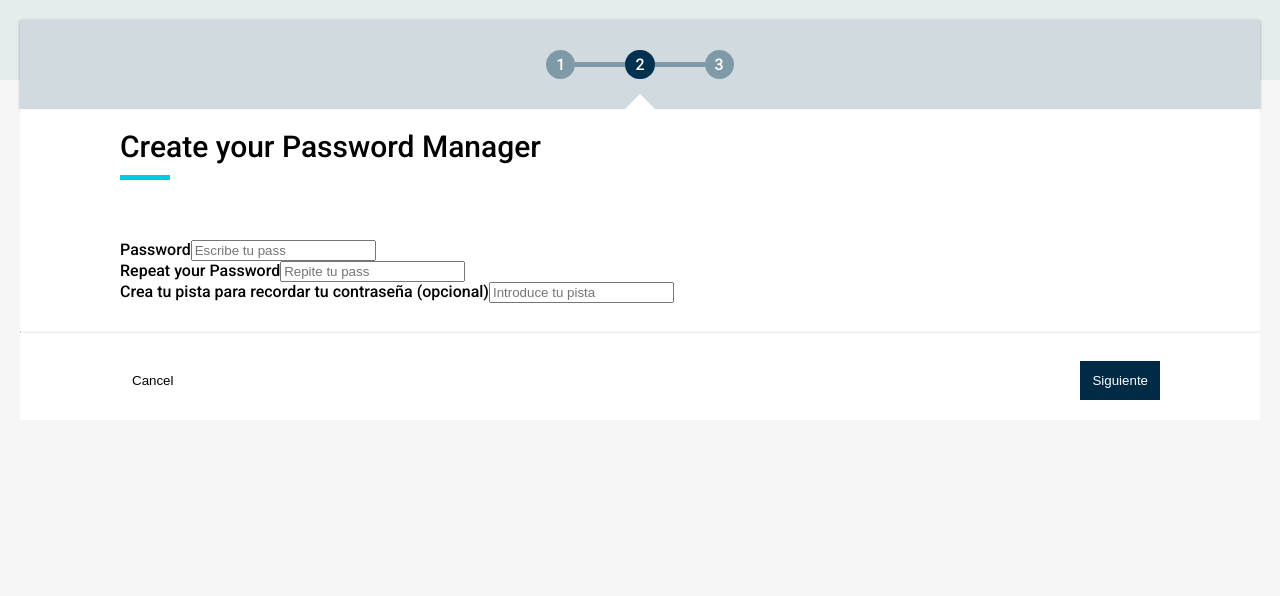
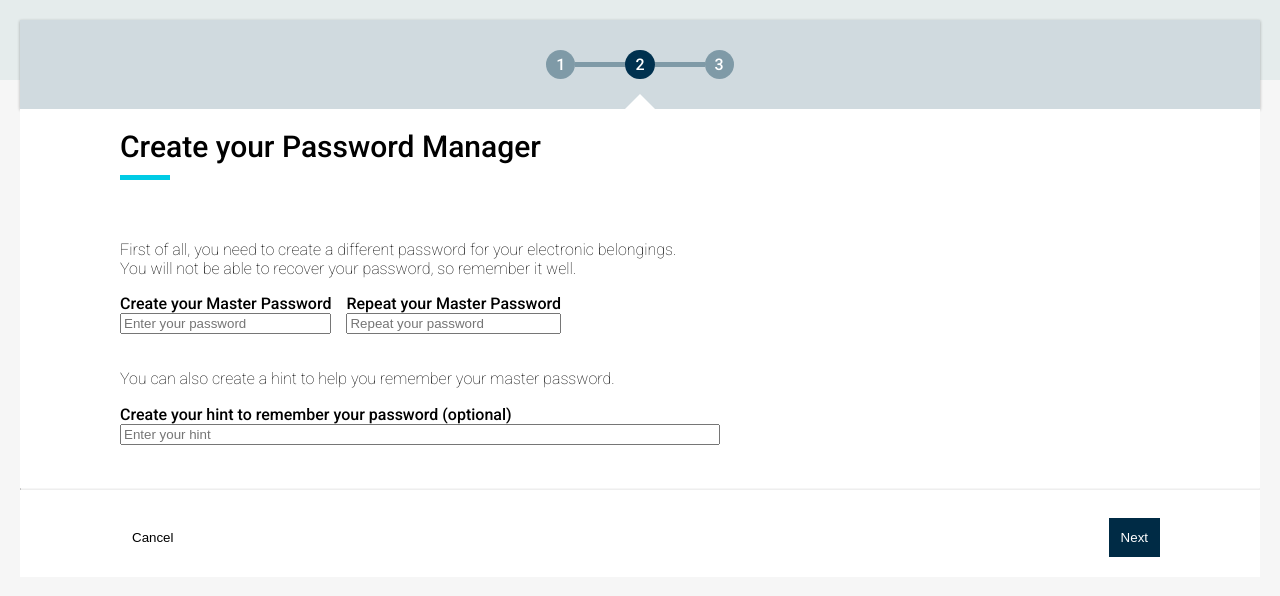
Before and after one commit to gavrilciunterei/openbank, a React (Create React App) app: page /form in a window 1280 px wide. Shown: the top 596 px of the page. Built offline with nearby package versions, Linux system fonts and the light colour scheme.

Commit message:
form texts

```diff
--- a/src/components/InputSimple/index.tsx
+++ b/src/components/InputSimple/index.tsx
@@ -1,6 +1,5 @@
 import React from 'react';
-import { TextStyled } from './styles';
-import { TextProps } from './types';
+import { InputContainer, InputLabel } from './styles';
 import { ErrorMessage, useField } from 'formik';
 
 interface Props {
@@ -15,11 +14,20 @@ function InputSimple({ label, ...props }: Props) {
   const [field] = useField(props);
 
   return (
-    <div>
-      <label htmlFor={props.id || props.name}>{label}</label>
+    <InputContainer>
+      <InputLabel htmlFor={props.id || props.name}>{label}</InputLabel>
       <input className="text-input" {...field} {...props} />
-      <ErrorMessage name={props.name} component="span" />
-    </div>
+      <div
+        style={{
+          maxWidth: 200,
+          fontSize: 13,
+          fontWeight: 'lighter',
+          color: 'red',
+        }}
+      >
+        <ErrorMessage name={props.name} component="span" />
+      </div>
+    </InputContainer>
   );
 }
 
--- a/src/components/InputSimple/styles.ts
+++ b/src/components/InputSimple/styles.ts
@@ -1,11 +1,13 @@
 import styled from 'styled-components';
 import { StyeProps } from './types';
 
-export const TextStyled = styled.p<StyeProps>`
-  font-weight: ${(props) => (props.fontWeight ? props.fontWeight : 'lighter')};
-  font-size: ${(props) => props.size};
-  line-height: 1.2;
-  max-width: ${(props) => props.maxWidth};
-  color: ${(props) => props.color};
+export const InputContainer = styled.div`
+  display: flex;
+  flex-direction: column;
+  margin: 0px 15px 15px 0px;
+  max-width: 600px;
+`;
+
+export const InputLabel = styled.label`
   margin-top: 0;
 `;
--- a/src/components/TextCreatePassword/index.tsx
+++ b/src/components/TextCreatePassword/index.tsx
@@ -9,7 +9,7 @@ function TextCreatePassword() {
   return (
     <ContentContainer>
       <Text fontWeight={500} size="30px">
-        {t('product_information.create_password')}
+        {t('general.create_password')}
       </Text>
       <BottomLine />
     </ContentContainer>
--- a/src/locale/en.json
+++ b/src/locale/en.json
@@ -1,4 +1,9 @@
 {
+  "general": {
+    "next": "Next",
+    "cancel": "Cancel",
+    "create_password": "Create your Password Manager"
+  },
   "product_information": {
     "create_password": "Create your Password Manager",
     "text_save_password": "Store all your passwords, data or any information here, forget paper notes and unprotected applications.",
@@ -6,6 +11,24 @@
     "how_does_word": "How does it work",
     "text_first_place": "First of all, you need to create a different password for your electronic belongings. You will not be able to recover your password, so remember it well.",
     "what_data_save": "What data can you save",
-    "text_what_data_save": "For example, your card number, the PIN and PUK of your mobile phone, the serial number of one of your devices or any information you need to have in a safe place."
+    "text_what_data_save": "For example, your card number, the PIN and PUK of your mobile phone, the serial number of one of your devices or any information you need to have in a safe place.",
+    "data_protection_policy": "I am of legal age and I accept the processing of data according to the data protection policy."
+  },
+  "form": {
+    "first_step": "First of all, you need to create a different password for your electronic belongings.",
+    "first_step_secound": "You will not be able to recover your password, so remember it well.",
+    "no_password": "No password provided.",
+    "password_short": "Password is too short; should be 8 characters minimum.",
+    "password_max": "Password is too long; should be 24 characters max.",
+    "password_num_upper": "Password must have one uppercase and one number",
+    "password_match": "Passwords must match",
+    "create_master_pass": "Create your Master Password",
+    "write_password": "Enter your password",
+    "repeat_master_password": "Repeat your Master Password",
+    "repeat_password": "Repeat your password",
+    "secound_step": "You can also create a hint to help you remember your master password.",
+    "create_track": "Create your hint to remember your password (optional)",
+    "insert_trak": "Enter your hint",
+    "track_max": "The hint can only have a maximum of 60 characters"
   }
 }
--- a/src/locale/es.json
+++ b/src/locale/es.json
@@ -1,11 +1,33 @@
 {
+  "general": {
+    "next": "Siguiente",
+    "cancel": "Cancelar",
+    "create_password": "Crea tu Password Manager"
+  },
   "product_information": {
-    "create_password": "Crea tu Password Manager",
     "text_save_password": "Guarda aquí todas tus contraseñas, datos o cualquier información, olvida las notas de papel y las aplicaciones no protegidas.",
     "text_master_password": "Crea tu clave maestra: solo tú podrás acceder a tus secretos con ella.",
     "how_does_word": "Cómo funciona",
     "text_first_place": "En primer lugar, debes crear una contraseña diferente para sus pertenencias electrónicas. No podrás recuperar tu contraseña, así que recúerdala bien.",
     "what_data_save": "Qué datos puedes guardar",
-    "text_what_data_save": "Por ejemplo, el número de tu tarjeta, el PIN y el PUK de tu teléfono móvil, el número de serie de alguno de tus dispositivos o cualquier información que necesites tener en lugar seguro."
+    "text_what_data_save": "Por ejemplo, el número de tu tarjeta, el PIN y el PUK de tu teléfono móvil, el número de serie de alguno de tus dispositivos o cualquier información que necesites tener en lugar seguro.",
+    "data_protection_policy": "Soy mayor de edad y acepto el tratamiento de datos según la política de protección de datos."
+  },
+  "form": {
+    "first_step": "En primer lugar, debes crear una contraseña diferente para sus pertenencias electrónicas.",
+    "first_step_secound": "No podrás recuperar tu contraseña, así que recuérdala bien.",
+    "no_password": "No se proporcionó contraseña.",
+    "password_short": "La contraseña es demasiado corta; debe tener un mínimo de 8 caracteres.",
+    "password_max": "La contraseña es demasiado larga; debe tener un máximo de 24 caracteres.",
+    "password_num_upper": "La contraseña debe tener una mayúscula y un número",
+    "password_match": "Las contraseñas deben coincidir",
+    "create_master_pass": "Crea tu Contraseña Maestra",
+    "write_password": "Escribe tu contraseña",
+    "repeat_master_password": "Repite tu Contraseña Maestra",
+    "repeat_password": "Repite tu contraseña",
+    "secound_step": "También puedes crear una pista que te ayude a recordar tu contraseña maestra.",
+    "create_track": "Crea tu pista para recordar tu contraseña (opcional)",
+    "insert_trak": "Introduce tu pista",
+    "track_max": "La pista solo puede tener un máximo de 60 caracteres"
   }
 }
--- a/src/views/Form/index.tsx
+++ b/src/views/Form/index.tsx
@@ -13,6 +13,7 @@ import FormSchema from './validator';
 import TextField from '@mui/material/TextField';
 import * as Yup from 'yup';
 import InputSimple from '../../components/InputSimple';
+import { TwoInputs } from './styles';
 
 function Form() {
   const navigate = useNavigate();
@@ -50,48 +51,57 @@ function Form() {
         }}
         validationSchema={Yup.object({
           password: Yup.string()
-            .required('No password provided.')
-            .min(8, 'Password is too short - should be 8 chars minimum.')
-            .matches(/[a-zA-Z]/, 'Password can only contain Latin letters.'),
+            .required(t('form.no_password'))
+            .min(8, t('form.password_short'))
+            .max(24, t('form.password_max'))
+            .matches(/(?=.*[A-Z])(?=.*[\d])/, t('form.password_num_upper')),
           repeatPassword: Yup.string()
             .required()
-            .oneOf([Yup.ref('password'), null], 'Passwords must match'),
-          track: Yup.string().optional(),
+            .oneOf([Yup.ref('password'), null], t('form.password_match')),
+          track: Yup.string().optional().max(60, t('form.track_max')),
         })}
       >
         {(formik) => (
           <FormFormik>
             <>
               <ContentContainer>
+                <Text>
+                  {t('form.first_step')} <br /> {t('form.first_step_secound')}
+                </Text>
+
+                <TwoInputs>
                   <InputSimple
-                  label="Password"
+                    label={t('form.create_master_pass')}
                     name="password"
-                  placeholder="Escribe tu pass"
+                    placeholder={t('form.write_password')}
                     type="password"
                   />
                   <InputSimple
-                  label="Repeat your Password"
+                    label={t('form.repeat_master_password')}
                     name="repeatPassword"
-                  placeholder="Repite tu pass"
+                    placeholder={t('form.repeat_password')}
                     type="password"
                   />
+                </TwoInputs>
+
+                <Text>{t('form.secound_step')}</Text>
 
                 <InputSimple
-                  label="Crea tu pista para recordar tu contraseña (opcional)"
+                  label={t('form.create_track')}
                   name="track"
-                  placeholder="Introduce tu pista"
+                  placeholder={t('form.insert_trak')}
                   type="text"
                 />
               </ContentContainer>
               <BottomButtons>
                 <BasicButton
-                  text={'Cancel'}
-                  onClick={() => handleNextPage()}
+                  text={t('general.cancel')}
+                  onClick={() => console.log('Aun nada!')}
                   backgroundColor="transparent"
                   color="black"
                 />
                 <BasicButton
-                  text={'Siguiente'}
+                  text={t('general.next')}
                   type={'submit'}
                   backgroundColor="#002B45"
                   color="white"
@@ -101,32 +111,6 @@ function Form() {
           </FormFormik>
         )}
       </Formik>
-
-      {/* <form onSubmit={handleSubmit} noValidate>
-        <ContentContainer>
-          <InputSimple
-            label="Email Address"
-            name="email"
-            placeholder="jonh@google.com"
-            type="email"
-          />
-        </ContentContainer>
-        <BottomButtons>
-          <BasicButton
-            text={'Cancel'}
-            onClick={() => handleNextPage()}
-            backgroundColor="transparent"
-            color="black"
-          />
-          <BasicButton
-            text={'Siguiente'}
-            type={'submit'}
-            backgroundColor="#002B45"
-            color="white"
-            //  disabled={!policyChecked}
-          />
-        </BottomButtons>
-      </form> */}
     </div>
   );
 }
--- /dev/null
+++ b/src/views/Form/styles.ts
@@ -0,0 +1,12 @@
+import styled from 'styled-components';
+
+export const TwoInputs = styled.div`
+  display: flex;
+  width: 100%;
+  margin-bottom: 20px;
+  flex-direction: column;
+
+  @media (min-width: 700px) {
+    flex-direction: row;
+  }
+`;
--- a/src/views/ProductInformation/index.tsx
+++ b/src/views/ProductInformation/index.tsx
@@ -74,18 +74,18 @@ function ProductInformation() {
           control={
             <Checkbox checked={policyChecked} onChange={handleOnChange} />
           }
-          label="Soy mayor de edad y acepto el tratamiento de datos según la política de protección de datos"
+          label={t<string>('product_information.data_protection_policy')}
         />
       </ContentContainer>
       <BottomButtons>
         <BasicButton
-          text={'Cancel'}
-          onClick={() => handleNextPage()}
+          text={t('general.cancel')}
+          onClick={() => console.log('Aun nada!')}
           backgroundColor="transparent"
           color="black"
         />
         <BasicButton
-          text={'Siguiente'}
+          text={t('general.next')}
           onClick={() => handleNextPage()}
           backgroundColor="#002B45"
           color="white"
```
Also changed, not shown: src/views/Feedback/index.tsx (+10 -3 lines). Lines whose indentation alone changed are shown as unchanged.
